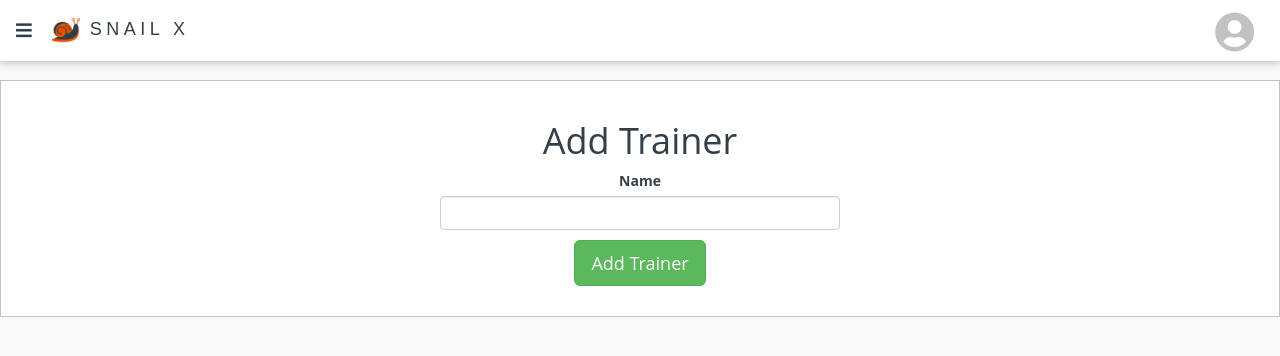
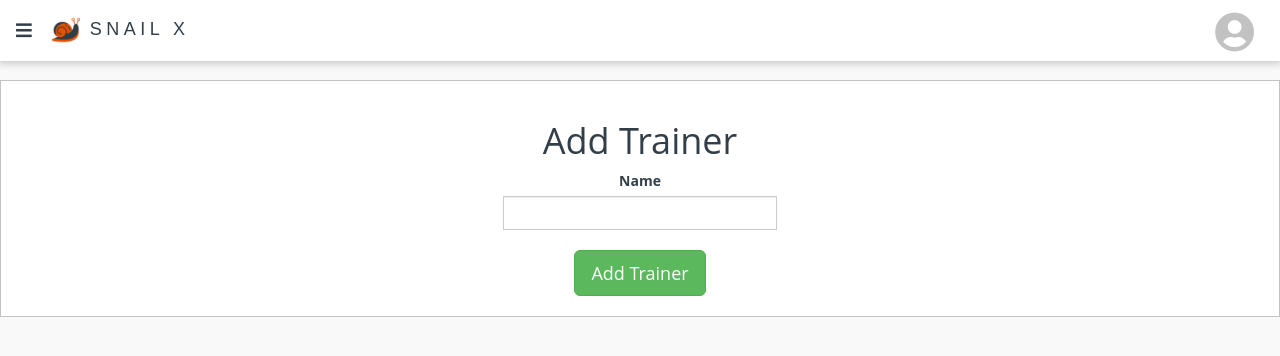
Before and after one commit to infinityworks/snailx-admin-panel, a Flask app: page /trainers/add in a window 1280 px wide. Shown: the top 356 px of the page. Run offline with Flask 2, Linux system fonts and the light colour scheme; the visitor is signed in with stand-in values (Sample User, id 1); data comes from the database, SQL or seed files in the repository; parts of the project's set-up code (start-up, migrations or seed data) failed here and were passed over; some libraries are stand-ins or nearby versions.

Commit message:
Update trainers styling and add js validation to name field.

```diff
--- /dev/null
+++ b/globals/static/css/add_trainer.css
@@ -0,0 +1,3 @@
+.row .form-group {
+    margin: auto;
+}
--- a/globals/templates/add_trainer.html
+++ b/globals/templates/add_trainer.html
@@ -1,23 +1,28 @@
 {% extends "base.html" %}
 
 {% block content %}
-<form action="" method="post" novalidate>
-        {{ form.hidden_tag() }}
-    <div>
-        <h1>Add Trainer</h1>
 
-        <div class="row">
-            <div style="margin: 0 auto; width: 400px;">
-                <div class="" style="margin: 0 auto;">
-                    <p>
-                        {{ form.name.label }}<br>
-                        {{ form.name(size=28, class_='form-control form-control-lg') }}
-                    </p>
+<link rel="stylesheet" href="{{ url_for('static', filename='css/add_trainer.css') }}">
 
-                    <p>{{ form.submit(class_='btn btn-success btn-lg') }}</p>
+<form action="" class="needs-validation" method="post" novalidate>
+    {{ form.hidden_tag() }}
+    <h1>Add Trainer</h1>
+
+    <div class="row">
+        <div class="form-group">
+
+            <div class="input-group add-trainer-field">
+                {{ form.name.label }}<br>
+                {{ form.name(size=28, class_='form-control form-control-lg') }}
+                <div class="invalid-feedback">
+                    Please enter a name.
                 </div>
             </div>
+            <br>
+
+            {{ form.submit(class_='btn btn-success btn-lg') }}
         </div>
     </div>
+    <script src="{{ url_for('static', filename='scripts/bootstrap_validation.js') }}"></script>
 </form>
 {% endblock %}
```
